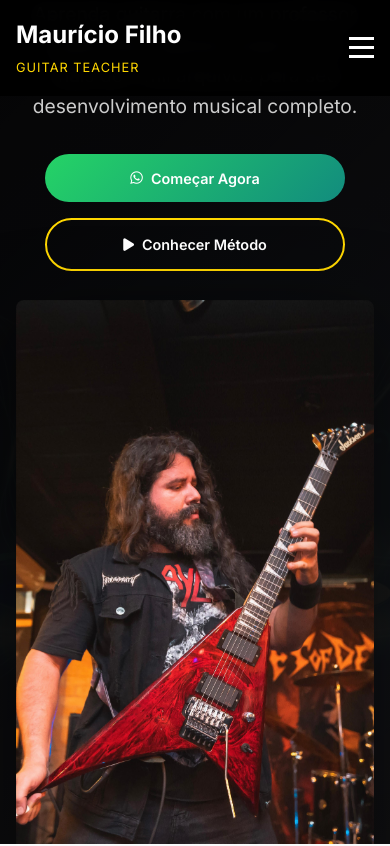
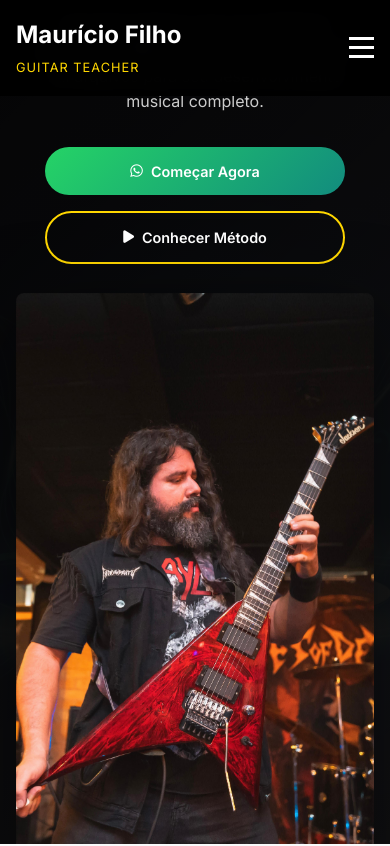
Before and after one commit to mauricioffdev/guitarra-mauricio-site, a plain HTML site: page index.html in a window 390 px wide. Shown: the top 846 px of the page. Drawn offline with Linux system fonts and the light colour scheme.

Commit message:
Add files via upload

```diff
--- a/styles.css
+++ b/styles.css
@@ -153,26 +153,26 @@ body {
     background: linear-gradient(135deg, rgba(0,0,0,0.8) 0%, rgba(0,0,0,0.6) 100%);
 }
 
-/* HERO SECTION - Layout Responsivo */
+/* HERO SECTION - Layout Flexível */
 .hero-content .container {
   display: flex;
   flex-wrap: wrap;
   align-items: center;
-  justify-content: space-between;
-  gap: 4rem;
+  justify-content: center;
+  gap: 2rem;
   padding: 2rem 1rem;
 }
 
 /* Texto da seção hero */
 .hero-text {
-  flex: 1 1 50%;
-  min-width: 280px;
+  flex: 1 1 500px;
+  max-width: 600px;
 }
 
 .hero-title {
-  font-size: 3.5rem;
+  font-size: 3rem;
   font-weight: 700;
-  line-height: 1.1;
+  line-height: 1.2;
   margin-bottom: 1.5rem;
 }
 
@@ -194,18 +194,17 @@ body {
   color: #ccc;
   margin-bottom: 2rem;
   line-height: 1.6;
-  padding-right: 1rem;
 }
 
 /* Imagem da seção hero */
 .hero-image {
-  flex: 1 1 40%;
-  min-width: 250px;
+  flex: 1 1 300px;
+  max-width: 500px;
   text-align: center;
 }
 
 .guitar-image {
-  max-width: 100%;
+  width: 100%;
   height: auto;
   border-radius: 8px;
 }
@@ -214,21 +213,32 @@ body {
 @media (max-width: 768px) {
   .hero-content .container {
     flex-direction: column;
-    text-align: center;
-    gap: 2rem;
+    padding: 1rem;
   }
 
   .hero-text, .hero-image {
     flex: 1 1 100%;
-    min-width: unset;
+    max-width: 100%;
   }
 
   .hero-title {
-    font-size: 2.5rem;
+    font-size: 2.2rem;
   }
 
   .hero-description {
-    padding: 0 15px;
+    font-size: 1rem;
+    padding: 0 10px;
+  }
+
+  .hero-buttons {
+    flex-direction: column;
+    gap: 1rem;
+  }
+
+  .btn {
+    width: 100%;
+    max-width: 300px;
+    margin: 0 auto;
   }
 }
 
```
